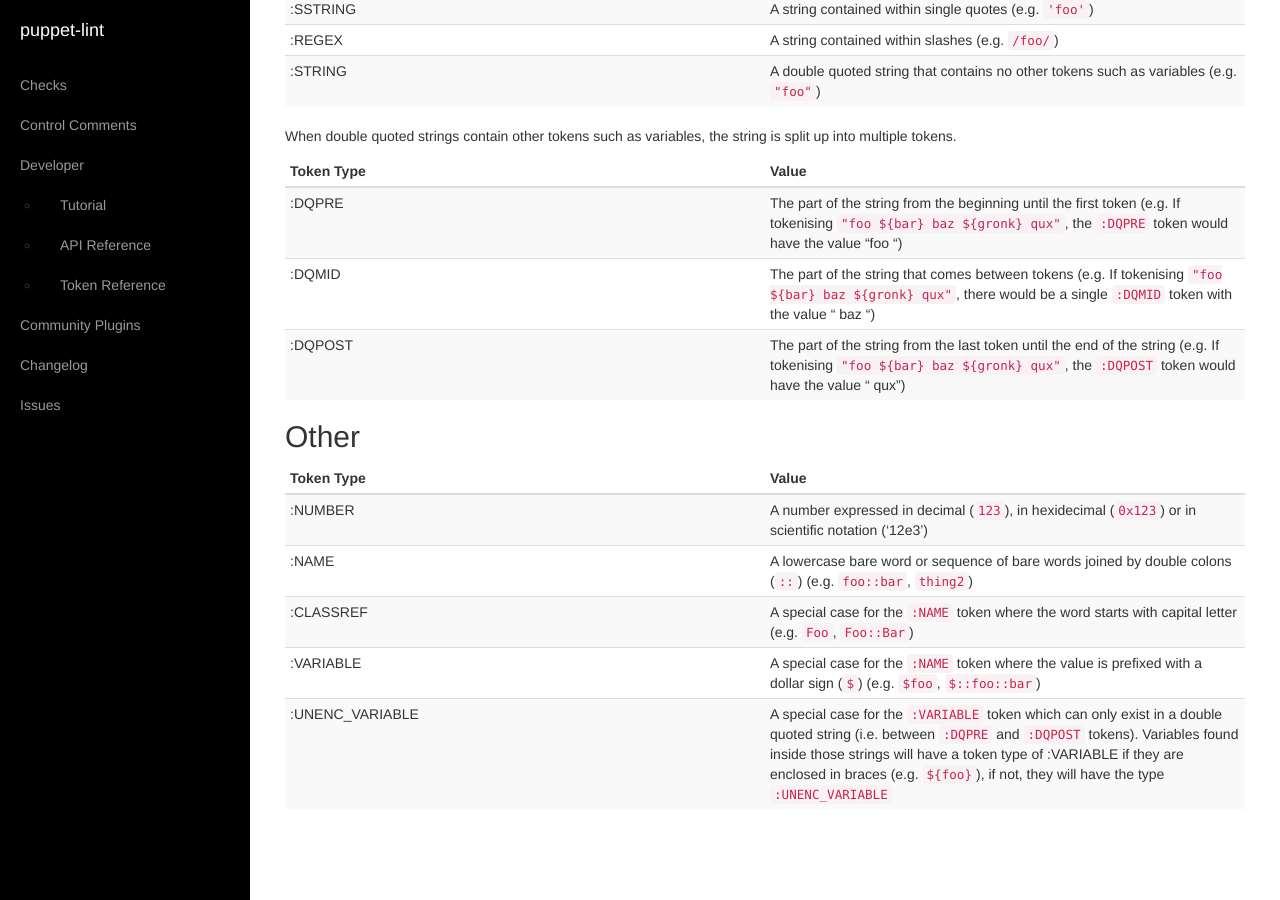
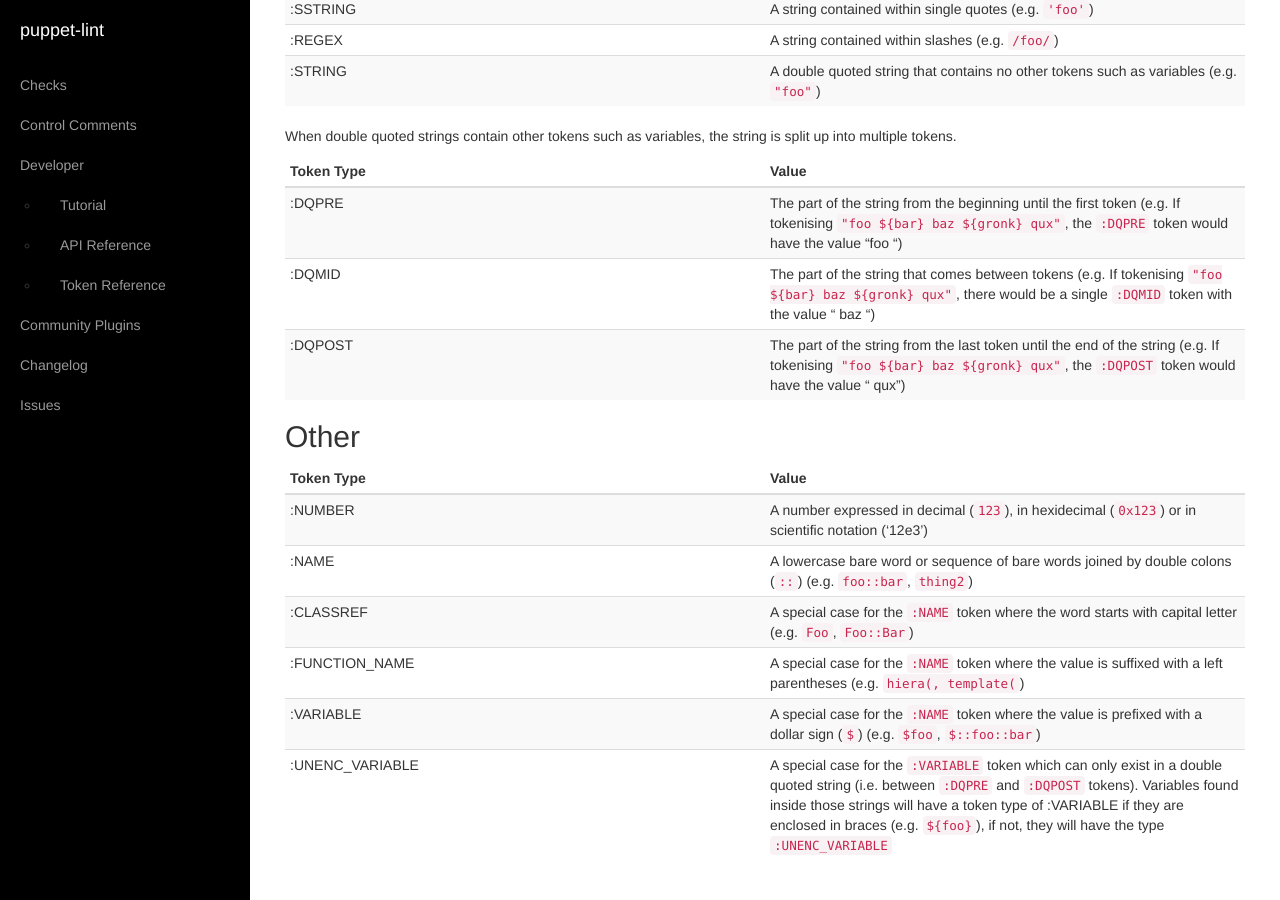
Before and after one commit to rodjek/puppet-lint, a Jekyll site: the page built from developer/tokens/index.md, in a window 1280 px wide and 900 px high, scrolled down 3490 px. Built offline with Jekyll 4.4.1, drawn with Linux system fonts in a browser that asks for light colours; our own code applies the rules of GitHub Pages for plain Markdown files.

Commit message:
Add :FUNCTION_NAME to the token documentation
It was added to puppet-lint in
https://github.com/rodjek/puppet-lint/commit/f13e6ddb974db715d3288990e642a448e1bfedd3

```diff
--- a/developer/tokens/index.md
+++ b/developer/tokens/index.md
@@ -165,6 +165,7 @@ is split up into multiple tokens.
 | :NUMBER          | A number expressed in decimal (`123`), in hexidecimal (`0x123`) or in scientific notation ('12e3') |
 | :NAME            | A lowercase bare word or sequence of bare words joined by double colons (`::`) (e.g. `foo::bar`, `thing2`) |
 | :CLASSREF        | A special case for the `:NAME` token where the word starts with capital letter (e.g. `Foo`, `Foo::Bar`) |
+| :FUNCTION_NAME   | A special case for the `:NAME` token where the value is suffixed with a left parentheses (e.g. `hiera(, template(`) |
 | :VARIABLE        | A special case for the `:NAME` token where the value is prefixed with a dollar sign (`$`) (e.g. `$foo`, `$::foo::bar`) |
 | :UNENC\_VARIABLE | A special case for the `:VARIABLE` token which can only exist in a double quoted string (i.e. between `:DQPRE` and `:DQPOST` tokens). Variables found inside those strings will have a token type of :VARIABLE if they are enclosed in braces (e.g. `${foo}`), if not, they will have the type `:UNENC_VARIABLE` |
 {: .table .table-striped .table-condensed }
```
